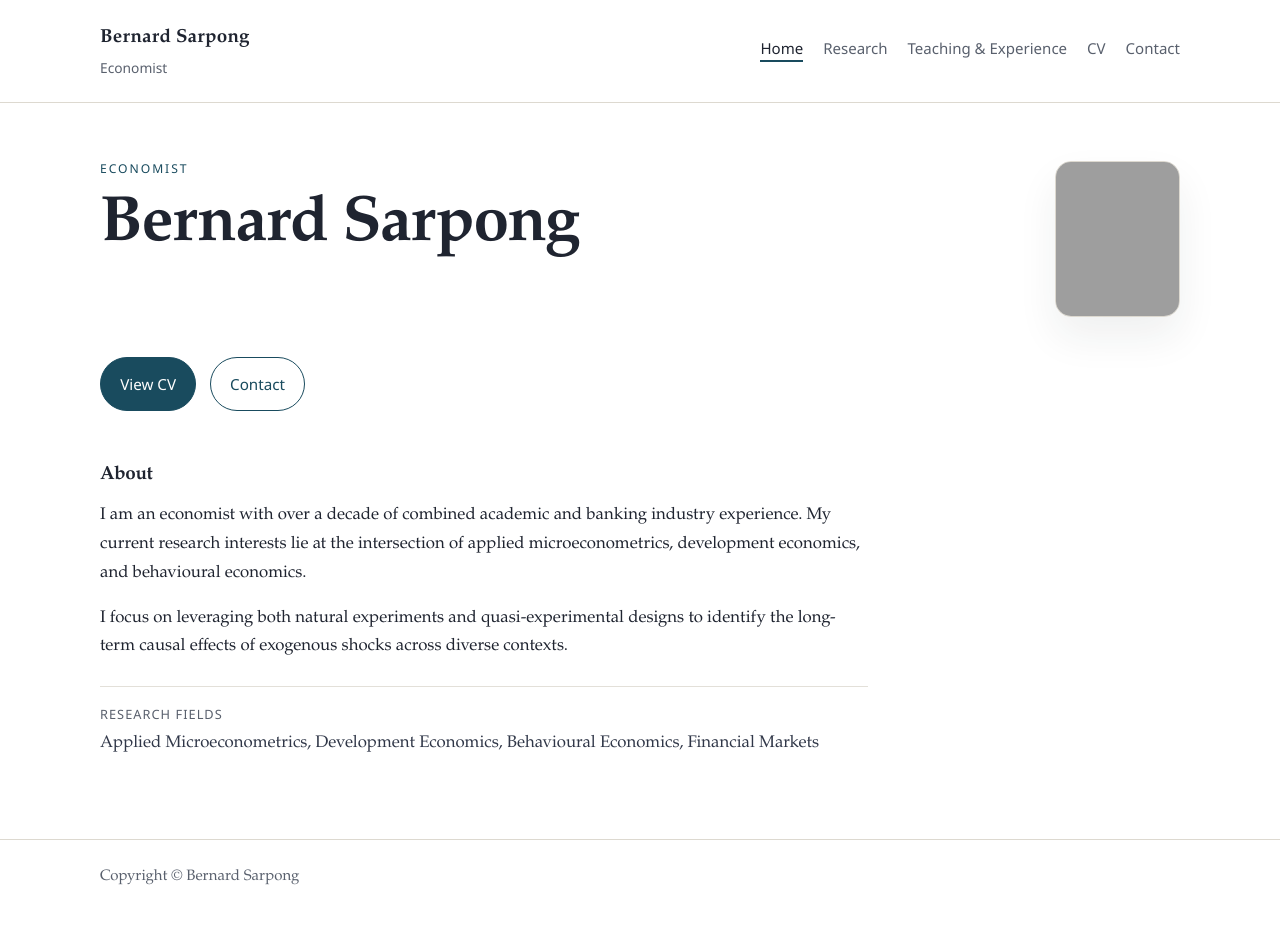
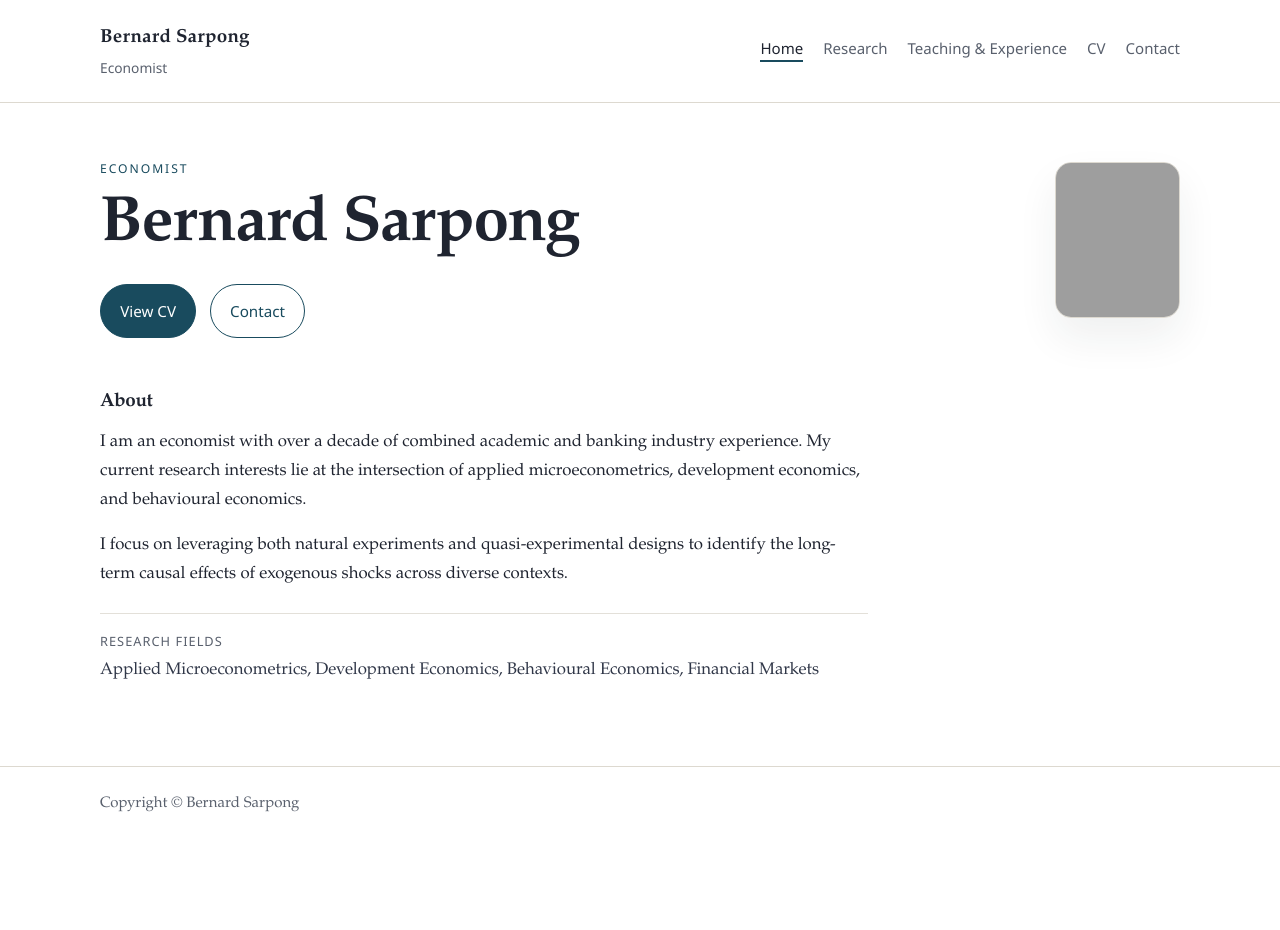
Before and after one commit to bernardksarpong/bernardksarpong.github.io, a Jekyll site: the page built from index.html, in a window 1280 px wide. Built offline with Jekyll 4.4.1, drawn with Linux system fonts in a browser that asks for light colours; after the commit the page ends 900 px from its top, so only the background shows below that; grey boxes are pictures that could not be loaded.

Commit message:
Restore cleaner homepage hero layout

```diff
--- a/assets/css/style.css
+++ b/assets/css/style.css
@@ -133,20 +133,17 @@ h3 {
 }
 
 .hero {
-  display: grid;
-  gap: 1rem;
-  margin-bottom: 3rem;
-}
-
-.hero-heading {
   display: flex;
   align-items: flex-start;
-  gap: 1rem;
+  justify-content: space-between;
+  gap: 1.5rem;
+  margin-bottom: 3rem;
 }
 
 .hero-copy {
   min-width: 0;
   flex: 1 1 auto;
+  max-width: 42rem;
 }
 
 .hero-copy h1,
@@ -183,7 +180,8 @@ h3 {
 
 .hero-photo {
   flex: 0 0 auto;
-  padding-top: 0.15rem;
+  align-self: flex-start;
+  padding-top: 0.2rem;
   max-width: 125px;
 }
 
@@ -457,10 +455,6 @@ h3 {
     grid-template-columns: 1fr;
   }
 
-  .hero-heading {
-    align-items: center;
-  }
-
   .hero-photo {
     max-width: 120px;
     padding-top: 0;
@@ -499,9 +493,8 @@ h3 {
     font-size: 2.45rem;
   }
 
-  .hero-heading {
-    align-items: flex-start;
-    gap: 0.85rem;
+  .hero {
+    gap: 1rem;
   }
 
   .hero-photo {
--- a/index.html
+++ b/index.html
@@ -7,21 +7,19 @@ description: Bernard Kofi Sarpong is an economist and researcher working in deve
 {% assign contact = site.data.contact %}
 
 <section class="hero">
-  <div class="hero-heading">
   <div class="hero-copy">
     <p class="eyebrow">{{ profile.title }}</p>
     <h2>{{ profile.name }}</h2>
     {% if profile.subtitle and profile.subtitle != '' %}
       <p class="lead">{{ profile.subtitle }}</p>
     {% endif %}
+    <div class="hero-actions">
+      <a class="button" href="{{ '/cv.html' | relative_url }}">View CV</a>
+      <a class="button button-secondary" href="{{ '/contact.html' | relative_url }}">Contact</a>
+    </div>
   </div>
   <div class="hero-photo">
     <img src="{{ profile.profile_image | relative_url }}" alt="Portrait placeholder for {{ profile.name }}">
-    </div>
-  </div>
-  <div class="hero-actions">
-    <a class="button" href="{{ '/cv.html' | relative_url }}">View CV</a>
-    <a class="button button-secondary" href="{{ '/contact.html' | relative_url }}">Contact</a>
   </div>
 </section>
 
```
Lines whose indentation alone changed are shown as unchanged.
